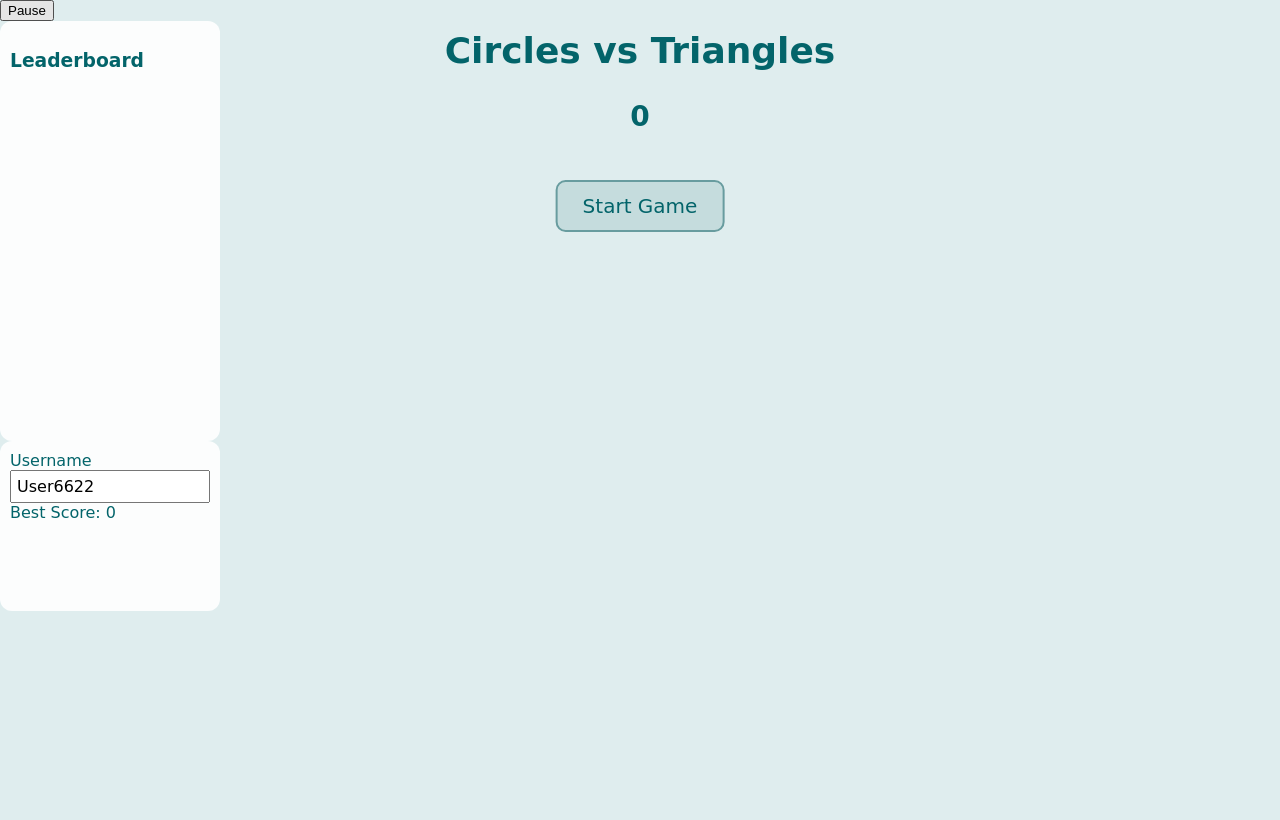
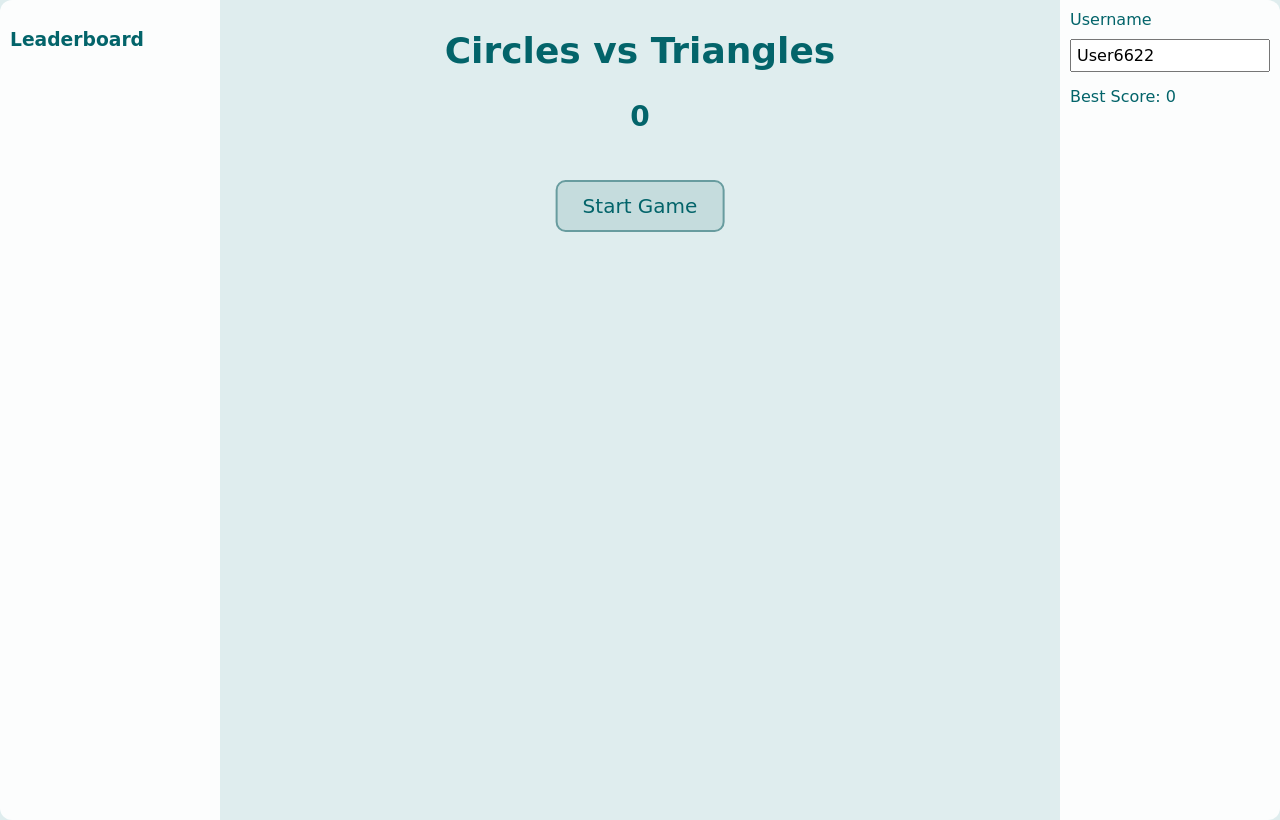
Before and after one commit to neo-script/shapegametest1, a plain HTML site: page index.html in a window 1280 px wide. Drawn offline with Linux system fonts and the light colour scheme; no server answers; a web font is replaced by a local one.

Commit message:
Update style.css

```diff
--- a/style.css
+++ b/style.css
@@ -35,7 +35,7 @@ canvas {
   z-index: 1;
 }
 
-#startBtn, #restartBtn {
+#startBtn, #pauseBtn, #restartBtn {
   position: absolute;
   z-index: 1;
   padding: 12px 25px;
@@ -48,39 +48,35 @@ canvas {
   cursor: pointer;
   left: 50%;
   transform: translateX(-50%);
-  top: 180px;
 }
 
-#restartBtn {
-  display: none;
-}
+#startBtn { top: 180px; }
+#pauseBtn { top: 220px; display:none; }
+#restartBtn { top: 260px; display:none; }
 
 #leftPanel {
-  left: 10px;
-  top: 120px;
+  position: absolute;
+  left: 0;
+  top: 0;
   width: 200px;
-  height: 400px;
-  overflow-y: auto;
+  height: 100%;
   background: rgba(255,255,255,0.9);
   padding: 10px;
-  border-radius: 12px;
-  font-size: 16px;
+  border-radius: 12px 0 0 12px;
+  overflow-y: auto;
   z-index: 10;
-  pointer-events: auto;
 }
 
 #rightPanel {
-  right: 10px;
-  top: 300px; /* lower than leaderboard */
+  position: absolute;
+  right: 0;
+  top: 0;
   width: 200px;
-  height: 150px;
-  overflow: hidden;
+  height: 100%;
   background: rgba(255,255,255,0.9);
   padding: 10px;
-  border-radius: 12px;
-  font-size: 16px;
+  border-radius: 0 12px 12px 0;
   z-index: 10;
-  pointer-events: auto;
 }
 
 #usernameInput {
@@ -88,10 +84,8 @@ canvas {
   font-family: 'Schoolbell', cursive;
   font-size: 16px;
   padding: 5px;
+  margin-top: 10px;
   box-sizing: border-box;
-  z-index: 11;
-  position: relative;
-  pointer-events: auto;
 }
 
 #usernameError {
@@ -100,3 +94,8 @@ canvas {
   display: none;
   margin-top: 5px;
 }
+
+#bestScoreDisplay {
+  margin-top: 15px;
+  font-size: 16px;
+}
```
